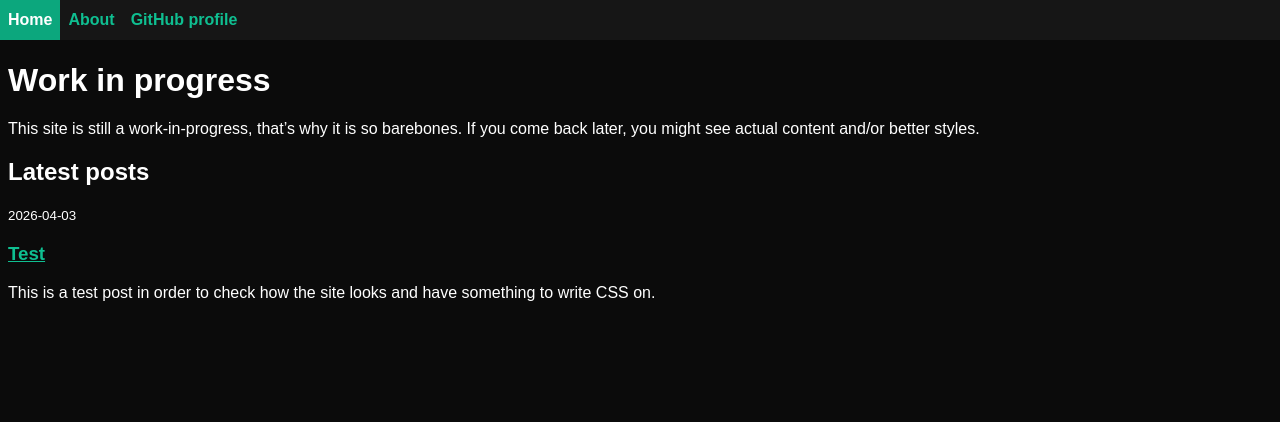
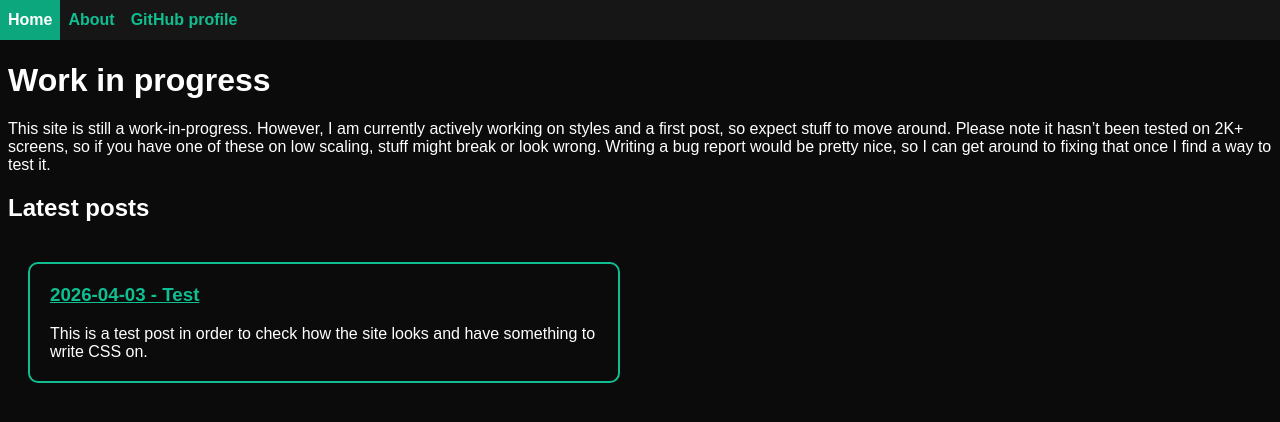
Before and after one commit to frenchtrainspotter/frenchtrainspotter.github.io, a Jekyll site: the page built from index.html, in a window 1280 px wide. Shown: the top 422 px of the page. Built offline with Jekyll 4.4.1, drawn with Linux system fonts in a browser that asks for light colours.

Commit message:
Various updates (mainly latest posts)
Main page text, latest posts section layout, post date presentation
(when reading a post).

```diff
--- a/_layouts/post.html
+++ b/_layouts/post.html
@@ -1,6 +1,6 @@
 ---
 layout: default
 ---
-<p><small class="post-date">{{ page.date | date: "%Y-%m-%d" }}</small></p>
+<p><small class="post-date">First written on {{ page.date | date: "%Y-%m-%d" }}{% if page.last-update %} - Last updated on {{ page.last-update }}{% endif %}</small></p>
 <h1>{{ page.title }}</h1>
 {{ content }}
--- a/_sass/main.scss
+++ b/_sass/main.scss
@@ -1,11 +1,17 @@
+/* Variables */
+:root {
+    --foreground-color-2: #0fbf91;
+}
+
 /* Font, color scheme */
 body {
-    font-family: sans-serif;
+    /* I should add more fonts for different OSes in the future */
+    font-family: "Adwaita Sans", Ubuntu, sans-serif;
     color: #ffffff;
     background-color: #0b0b0b;
 }
 a:link, a:visited, a:hover, a:active {
-    color: #0fbf91;
+    color: var(--foreground-color-2);
 }
 
 /* Content size */
@@ -38,3 +44,27 @@ nav ul li a.current-page {
     color: #ffffff;
     background-color: #0ca77d;
 }
+
+/* Main page */
+/* @media screen is probably a terrible solution for my problem but atp I spend like 3 hours trying to do it */
+@media screen and (width >= 800px) {
+    .latest-posts {
+        display: grid;
+        grid-template-columns: repeat(2, 1fr);
+    }
+}
+.post-card {
+    border-style: solid;
+    border-width: 2px;
+    border-color: var(--foreground-color-2);
+    border-radius: 10px;
+    padding: 20px;
+    height: fit-content;
+    margin: 20px;
+}
+.post-card h3 {
+    margin-top: 0;
+}
+.post-card p {
+    margin-bottom: 0;
+}
--- a/index.html
+++ b/index.html
@@ -3,13 +3,15 @@ layout: default
 title: WIP
 ---
 <h1>Work in progress</h1>
-This site is still a work-in-progress, that’s why it is so barebones. If you come back later, you might see actual content and/or better styles.
+This site is still a work-in-progress. However, I am currently actively working on styles and a first post, so expect stuff to move around.
+Please note it hasn’t been tested on 2K+ screens, so if you have one of these on low scaling, stuff might break or look wrong. Writing a bug report would be pretty nice, so I can get around to fixing that once I find a way to test it.
 
 <h2>Latest posts</h2>
+<div class="latest-posts">
 {% for post in site.posts %}
     <div class="post-card">
-        <small class="post-date">{{ post.date | date: "%Y-%m-%d" }}</small>
-        <h3><a href="{{ post.url }}">{{ post.title }}</a></h3>
+        <h3><a href="{{ post.url }}">{{ post.date | date: "%Y-%m-%d" }} - {{ post.title }}</a></h3>
         {{ post.excerpt }}
     </div>
 {% endfor %}
+</div>
```
